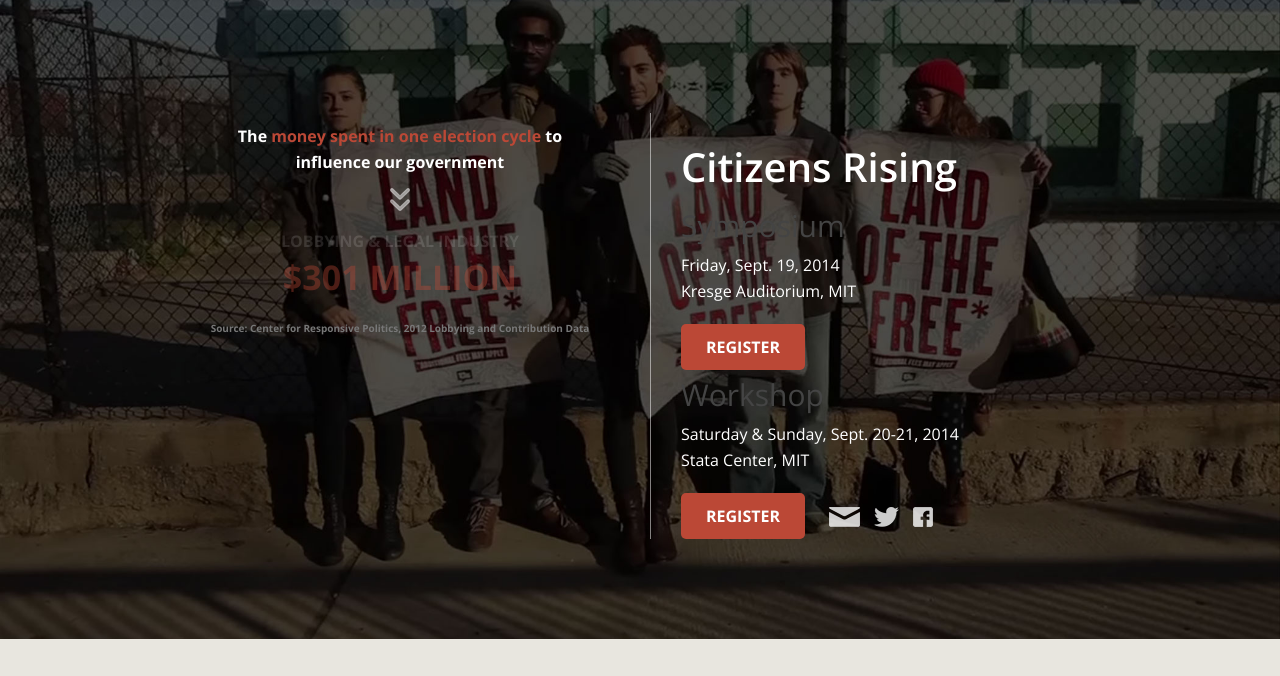
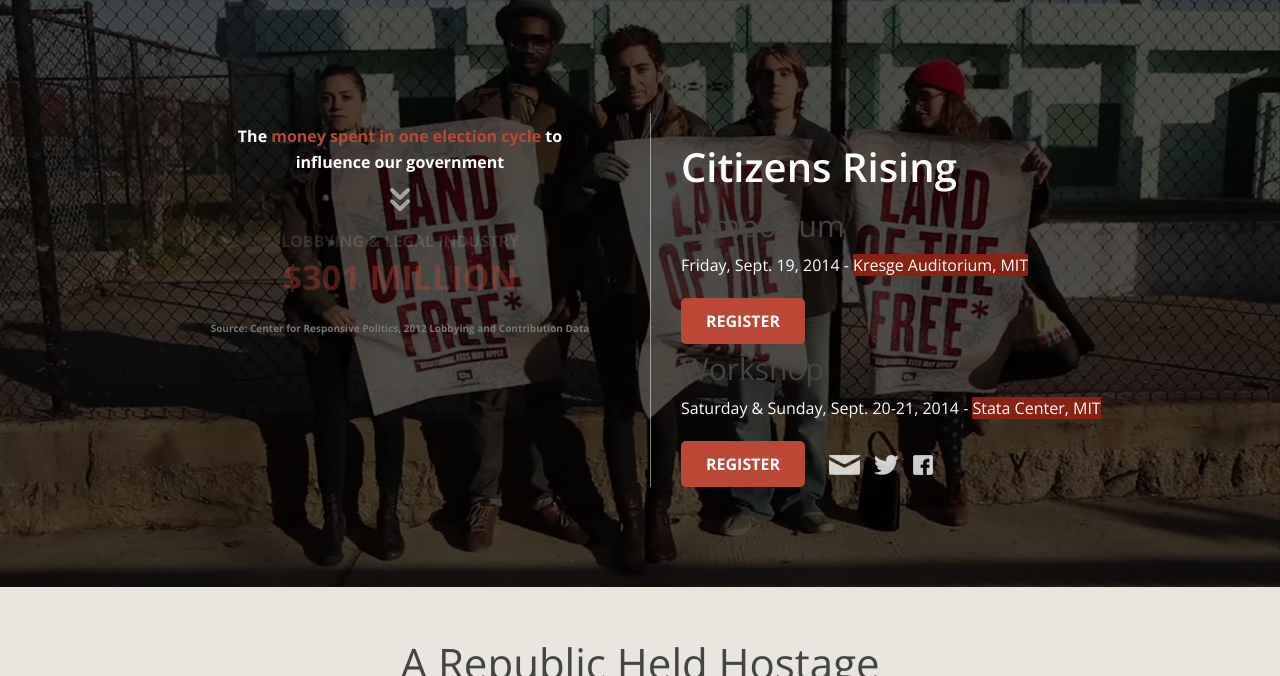
Before and after one commit to jookyboi/mit_corruption_symposium, a plain HTML site: page index.html in a window 1280 px wide. Shown: the part 57-733 px from the top of the page. Drawn offline with nearby package versions, Linux system fonts and the light colour scheme.

Commit message:
Stylized .hero hackathon details for desktop

```diff
--- a/index.html
+++ b/index.html
@@ -307,12 +307,17 @@ Or concatenate and minify into a single file -->
         <div class="six columns hero-right">
             <h2>Citizens Rising</h2>
             <h3>Symposium</h3>
-            <span class="date-location">Friday, Sept. 19, 2014<br>Kresge Auditorium, MIT</span>
+            <div class="date-location">
+                <span class="date">Friday, Sept. 19, 2014</span><span class="date-location-dash">&nbsp;-&nbsp;</span><span class="location">Kresge Auditorium, MIT</span>
+            </div>
+
             <a href="https://www.eventbrite.com/e/citizens-rising-a-republic-held-hostage-and-the-plan-to-take-it-back-tickets-12201718669"
                class="button" target="_blank">Register</a>
             <h3>Workshop</h3>
-            <span class="date-location">Saturday &amp; Sunday, Sept. 20-21, 2014<br>Stata Center, MIT</span>
-            <a href="NeedEventBriteURL"
+            <div class="date-location">
+                <span class="date">Saturday &amp; Sunday, Sept. 20-21, 2014</span><span class="date-location-dash">&nbsp;-&nbsp;</span><span class="location">Stata Center, MIT</span>
+            </div>
+            <a href="https://hackfordemocracy-mit.eventbrite.com"
                class="button" target="_blank">Register</a>
 
             <div class="share">
--- a/sass/_custom.scss
+++ b/sass/_custom.scss
@@ -10,6 +10,7 @@ $light_red: #F39385;
 $red: #BB4836;
 $dark_red: #892212;
 $beige: #E8E6DF;
+$yellow: #FFFC19;
 
 // Icons
 .icon-downwards {
@@ -24,7 +25,7 @@ $beige: #E8E6DF;
 // Buttons
 .button {
   display: inline-block;
-  padding: 10px 18px;
+  padding: 5px 10px;
 
   background-color: $red;
   color: $white;
@@ -110,7 +111,7 @@ body {
           }
 
           &:last-child {
-            color: #FFFC19;
+            color: $yellow;
           }
 
           &:hover {
@@ -122,8 +123,8 @@ body {
   }
 
   #hero {
-    padding-top: 130px;
-    padding-bottom: 100px;
+    padding-top: 70px;
+    padding-bottom: 30px;
 
     color: $white;
     background: $black url("../img/hero_banner.jpg");
@@ -135,7 +136,7 @@ body {
     }
 
     .hero-left {
-      margin-top: 50px;
+      margin-top: 100px;
       text-align: center;
 
       p {
@@ -171,24 +172,36 @@ body {
     }
 
     .hero-right {
-      margin-top: 40px;
+      margin-top: 10px;
       padding-left: 30px;
-      padding-top: 20px;
+      padding-top: 10px;
       border-left: 1px solid $white_transparent;
 
       > h2 {
         @include font-size(40px);
         color: $white;
         font-weight: 600;
+        padding-bottom: 15px;
       }
 
-      .date-location {
-        display: block;
-        margin-bottom: 20px;
+      > h3{
+        padding-top:0;
+        padding-bottom: 0;
+        color: $white;
+        @include font-size(20px);
+        font-weight: $font-weight-semibold;
       }
 
-      .button {
-        padding: 10px 25px;
+      .date-location{
+        margin-bottom: 5px;
+      }
+
+      .date, .location,  .date-location-dash{
+        display: inline-block;
+      }
+
+      .button{
+        margin-bottom:40px;
       }
 
       .share {
@@ -434,7 +447,7 @@ body {
     }
   }
 
-  .location {
+  .sub-content.location {
     background-color: $dark_red;
     text-align: center;
 
@@ -543,6 +556,13 @@ body {
 
         border-left: none;
         border-top: 1px solid $white_transparent;
+
+        .date, .location{
+          display:block;
+        }
+        .date-location-dash{
+          display:none;
+        }
       }
     }
 
```
